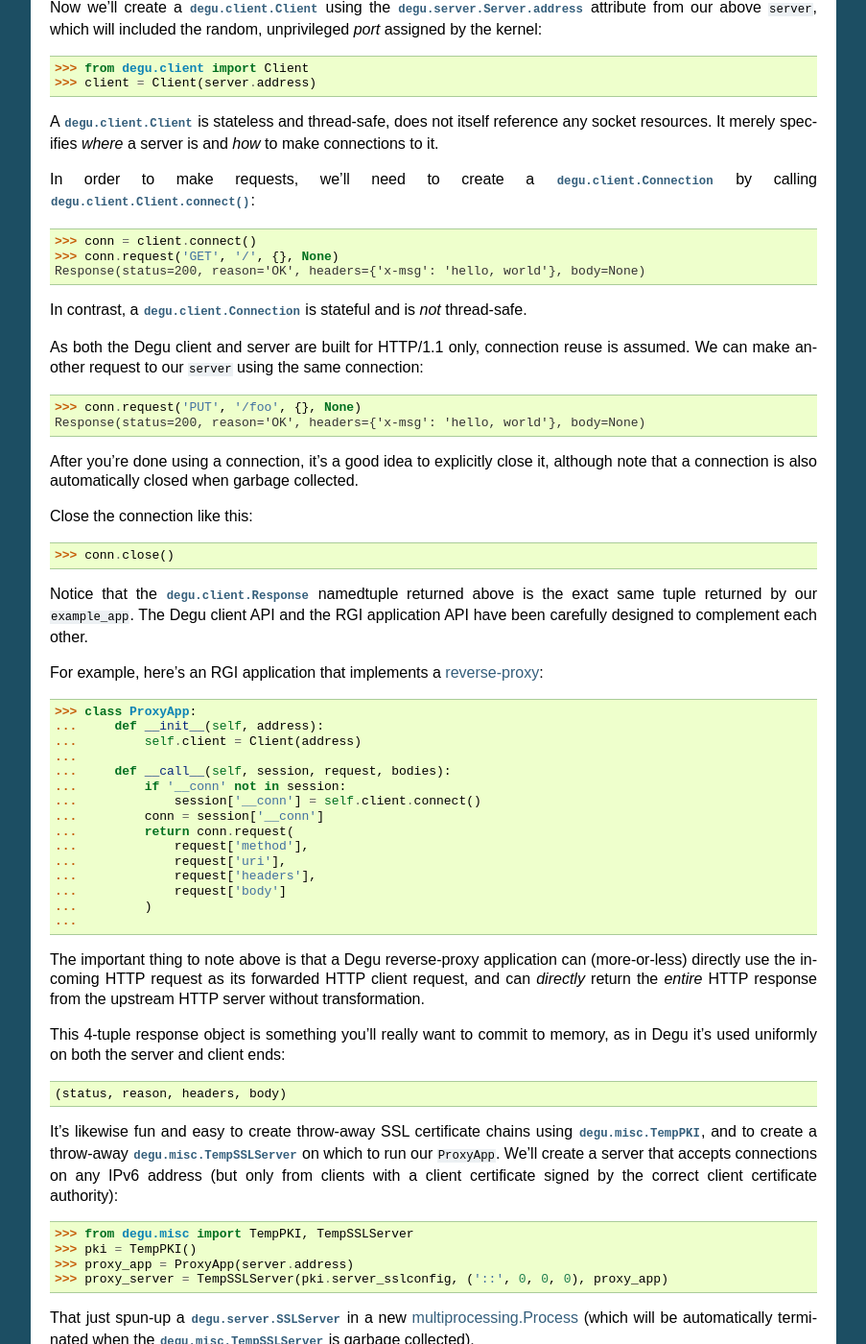
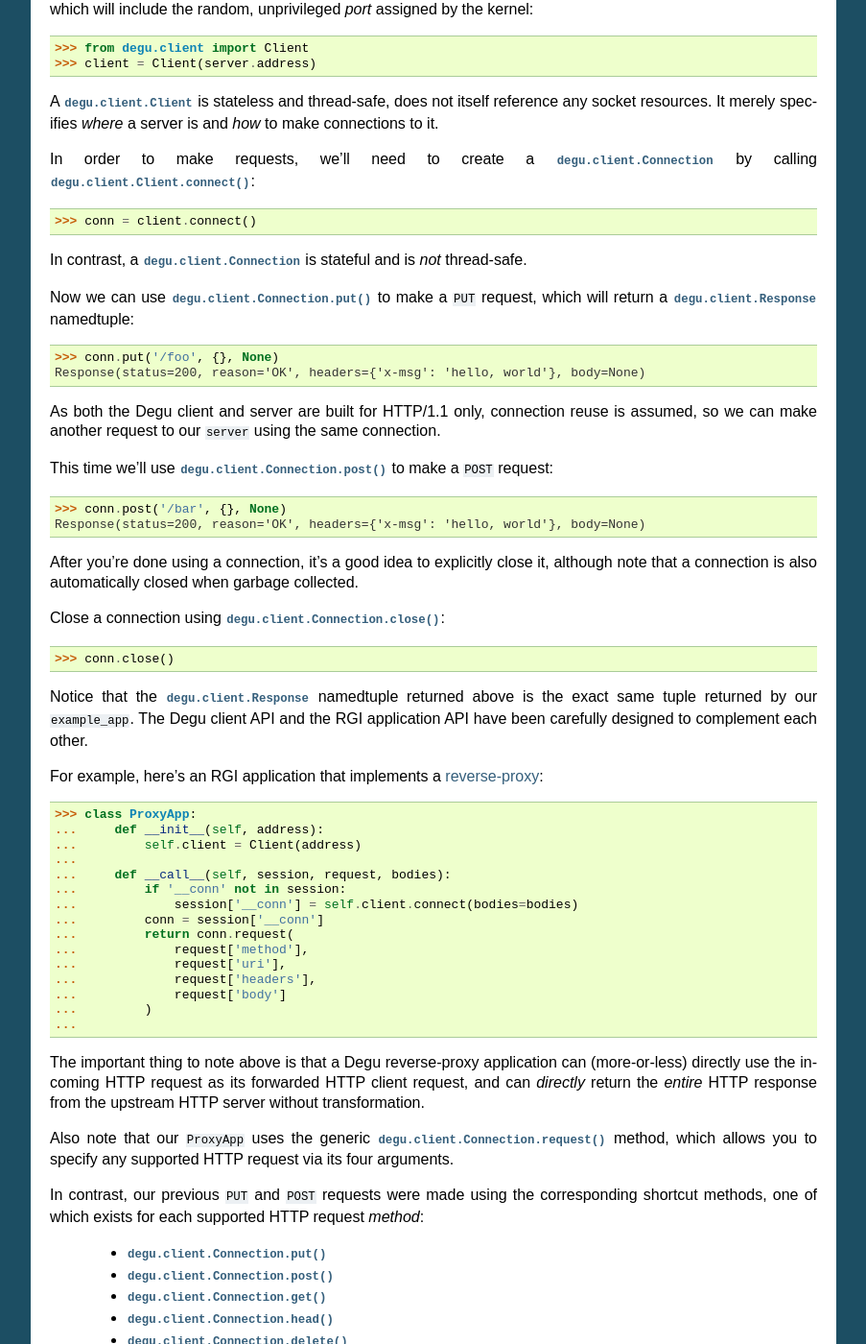
Before and after one commit to json420/degu, a Sphinx documentation site: the page built from doc/tutorial.rst, in a window 1280 px wide and 1400 px high, scrolled down 1119 px. Shown: the whole window at 96% size, without its empty margins (198-1101 px from the left). Built offline with Sphinx 7.4.7, drawn with Linux system fonts in a browser that asks for light colours; some of the changed text lies outside the part shown.

Commit message:
modernize reverse-proxy example in tutorial a bit

```diff
--- a/doc/tutorial.rst
+++ b/doc/tutorial.rst
@@ -74,7 +74,7 @@ That just spun-up a :class:`degu.server.Server` in a new
 
 Now we'll create a :class:`degu.client.Client` using the
 :attr:`degu.server.Server.address` attribute from our above ``server``, which
-will included the random, unprivileged *port* assigned by the kernel:
+will include the random, unprivileged *port* assigned by the kernel:
 
 >>> from degu.client import Client
 >>> client = Client(server.address)
@@ -87,24 +87,31 @@ In order to make requests, we'll need to create a
 :class:`degu.client.Connection` by calling :meth:`degu.client.Client.connect()`:
 
 >>> conn = client.connect()
->>> conn.request('GET', '/', {}, None)
-Response(status=200, reason='OK', headers={'x-msg': 'hello, world'}, body=None)
 
 In contrast, a :class:`degu.client.Connection` is stateful and is *not*
 thread-safe.
 
+Now we can use :meth:`degu.client.Connection.put()` to make a ``PUT`` request,
+which will return a :class:`degu.client.Response` namedtuple:
+
+>>> conn.put('/foo', {}, None)
+Response(status=200, reason='OK', headers={'x-msg': 'hello, world'}, body=None)
+
 As both the Degu client and server are built for HTTP/1.1 only, connection
-reuse is assumed.  We can make another request to our ``server`` using the same
-connection:
+reuse is assumed, so we can make another request to our ``server`` using the
+same connection.
 
->>> conn.request('PUT', '/foo', {}, None)
+This time we'll use :meth:`degu.client.Connection.post()` to make a ``POST``
+request:
+
+>>> conn.post('/bar', {}, None)
 Response(status=200, reason='OK', headers={'x-msg': 'hello, world'}, body=None)
 
 After you're done using a connection, it's a good idea to explicitly close it,
 although note that a connection is also automatically closed when garbage
 collected.
 
-Close the connection like this:
+Close a connection using :meth:`degu.client.Connection.close()`:
 
 >>> conn.close()
 
@@ -120,7 +127,7 @@ For example, here's an RGI application that implements a `reverse-proxy`_:
 ...
 ...     def __call__(self, session, request, bodies):
 ...         if '__conn' not in session:
-...             session['__conn'] = self.client.connect()
+...             session['__conn'] = self.client.connect(bodies=bodies)
 ...         conn = session['__conn']
 ...         return conn.request(
 ...             request['method'],
@@ -135,10 +142,19 @@ The important thing to note above is that a Degu reverse-proxy application can
 client request, and can *directly* return the *entire* HTTP response from the
 upstream HTTP server without transformation.
 
-This 4-tuple response object is something you'll really want to commit to
-memory, as in Degu it's used uniformly on both the server and client ends::
+Also note that our ``ProxyApp`` uses the generic
+:meth:`degu.client.Connection.request()` method, which allows you to specify any
+supported HTTP request via its four arguments.
 
-    (status, reason, headers, body)
+In contrast, our previous ``PUT`` and ``POST`` requests were made using the
+corresponding shortcut methods, one of which exists for each supported HTTP
+request *method*:
+
+    *   :meth:`degu.client.Connection.put()`
+    *   :meth:`degu.client.Connection.post()`
+    *   :meth:`degu.client.Connection.get()`
+    *   :meth:`degu.client.Connection.head()`
+    *   :meth:`degu.client.Connection.delete()`
 
 It's likewise fun and easy to create throw-away SSL certificate chains using
 :class:`degu.misc.TempPKI`, and to create a throw-away
@@ -156,13 +172,28 @@ That just spun-up a :class:`degu.server.SSLServer` in a new
 `multiprocessing.Process`_ (which will be automatically terminated when the
 :class:`degu.misc.TempSSLServer` is garbage collected).
 
-We'll need a :class:`degu.client.SSLClient` so we can make requests to our
+We'll need a :class:`degu.client.SSLClient` so we can make connections to our
 ``proxy_server``:
 
 >>> from degu.client import SSLClient
 >>> proxy_client = SSLClient(pki.client_sslconfig, proxy_server.address)
 >>> proxy_conn = proxy_client.connect()
->>> proxy_conn.request('GET', '/', {}, None)
+
+And now we can use this connection to make the same ``PUT`` and ``POST``
+requests to our ``example_app``, but this time through our ``ProxyApp``
+reverse-proxy:
+
+>>> proxy_conn.put('/foo', {}, None)
+Response(status=200, reason='OK', headers={'x-msg': 'hello, world'}, body=None)
+>>> proxy_conn.post('/bar', {}, None)
+Response(status=200, reason='OK', headers={'x-msg': 'hello, world'}, body=None)
+
+To round things out, here's how to make the same two requests using
+:meth:`degu.client.Connection.request()`:
+
+>>> proxy_conn.request('PUT', '/foo', {}, None)
+Response(status=200, reason='OK', headers={'x-msg': 'hello, world'}, body=None)
+>>> proxy_conn.request('POST', '/bar', {}, None)
 Response(status=200, reason='OK', headers={'x-msg': 'hello, world'}, body=None)
 
 Finally, we'll *shut it down*:
```
Also changed, not shown: other parts of doc/tutorial.rst (+1 -1 lines), doc/degu.client.rst (+5 -5 lines), 1 other file.
